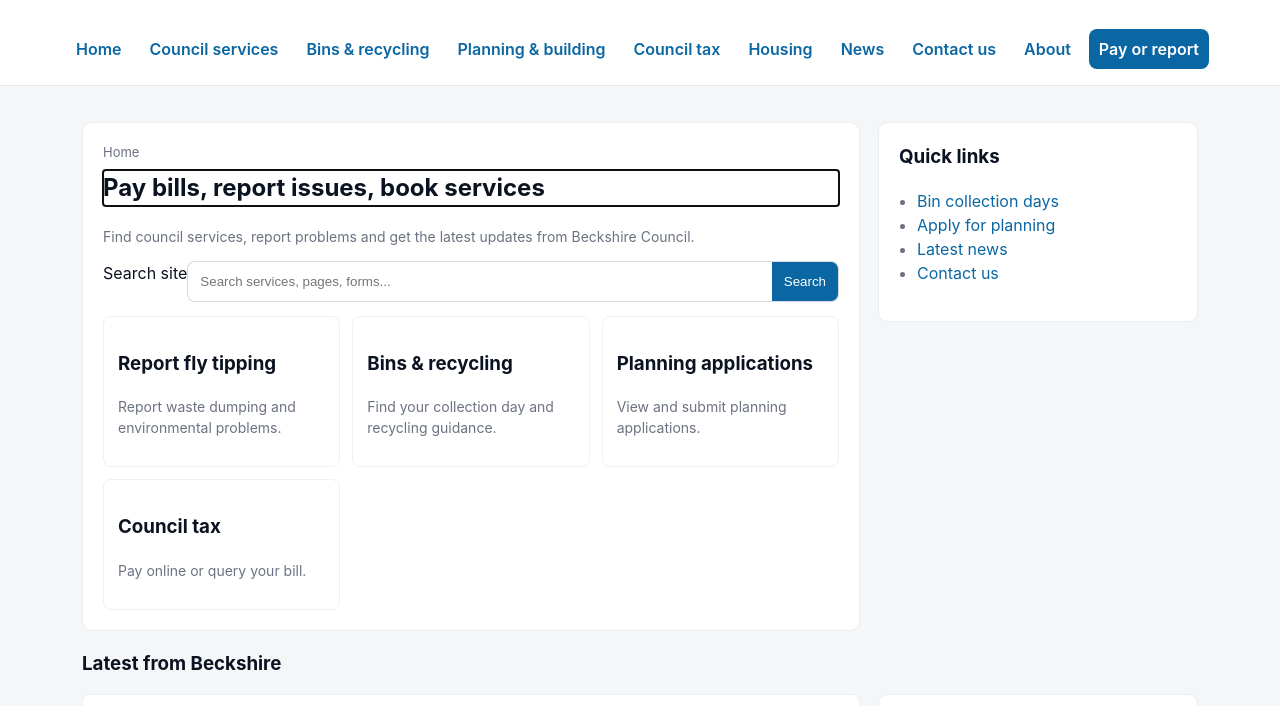
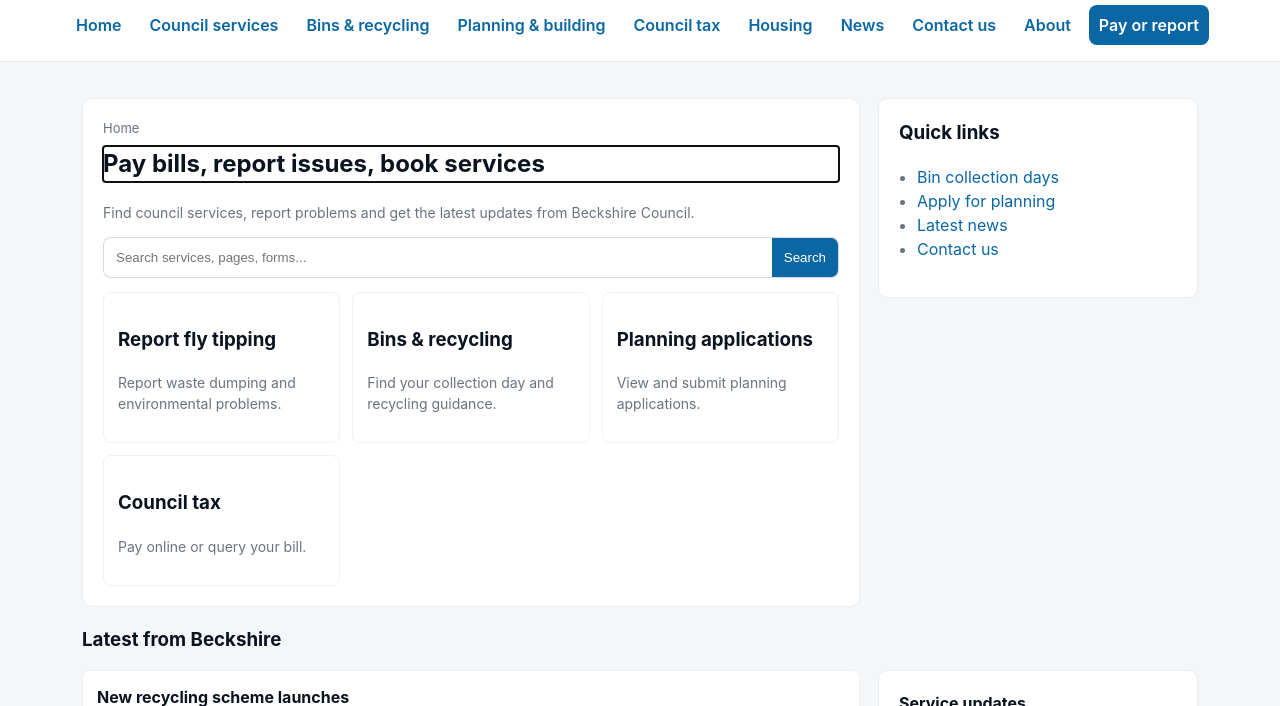
Before and after one commit to beckshireroleplaycommunity/Beckshire-Council, a plain HTML site: page index.html in a window 1280 px wide. Shown: the part 90-796 px from the top of the page. Drawn offline with Linux system fonts and the light colour scheme.

Commit message:
Update index.html

```diff
--- a/index.html
+++ b/index.html
@@ -76,7 +76,8 @@
       .navlist{display:none}
       .hamburger{display:inline-block}
     }
-
+  /* small enhancements */
+  .sr-only{position:absolute;width:1px;height:1px;padding:0;margin:-1px;overflow:hidden;clip:rect(0,0,0,0);white-space:nowrap;border:0}
   </style>
 </head>
 <body>
```
